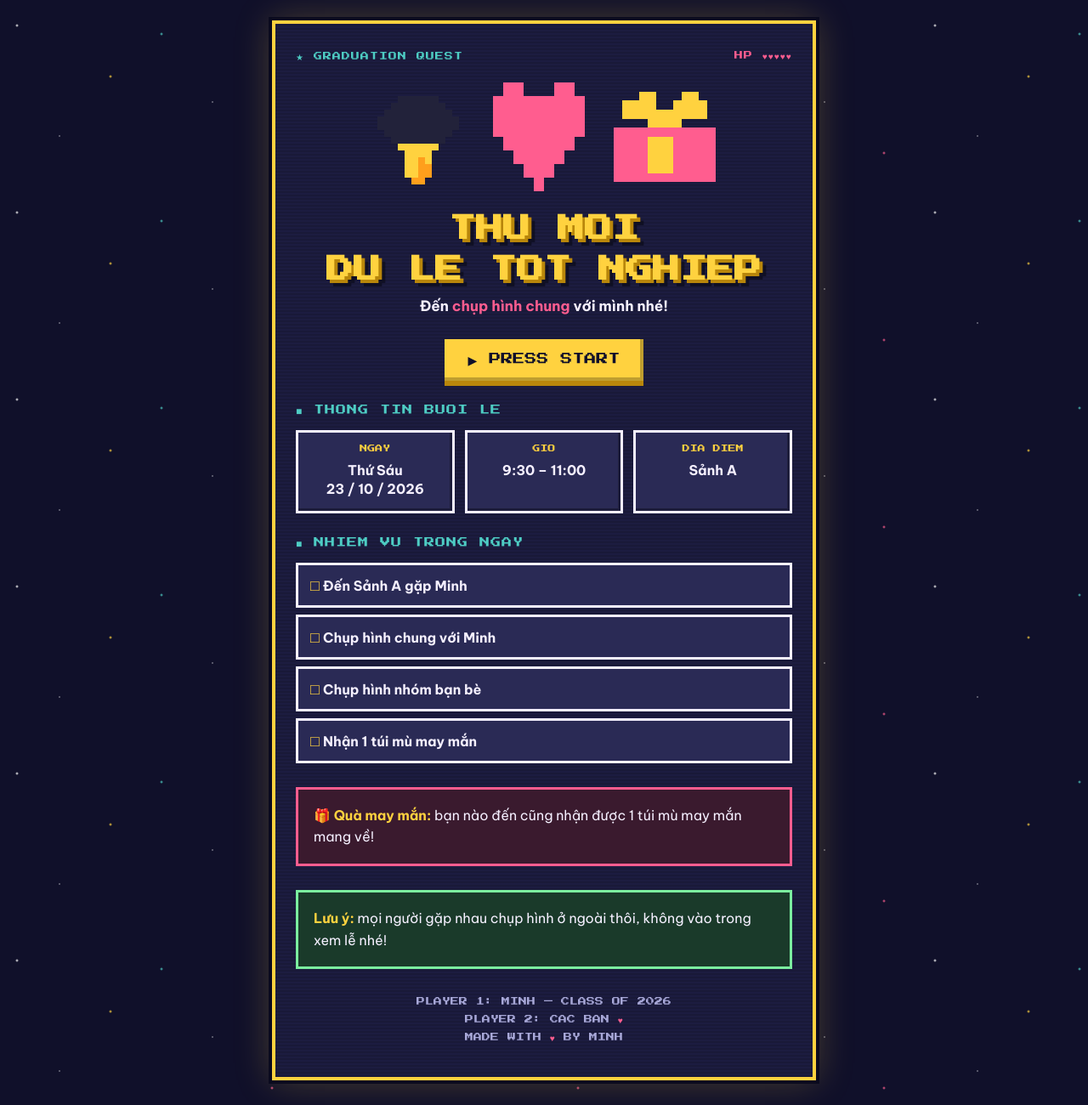
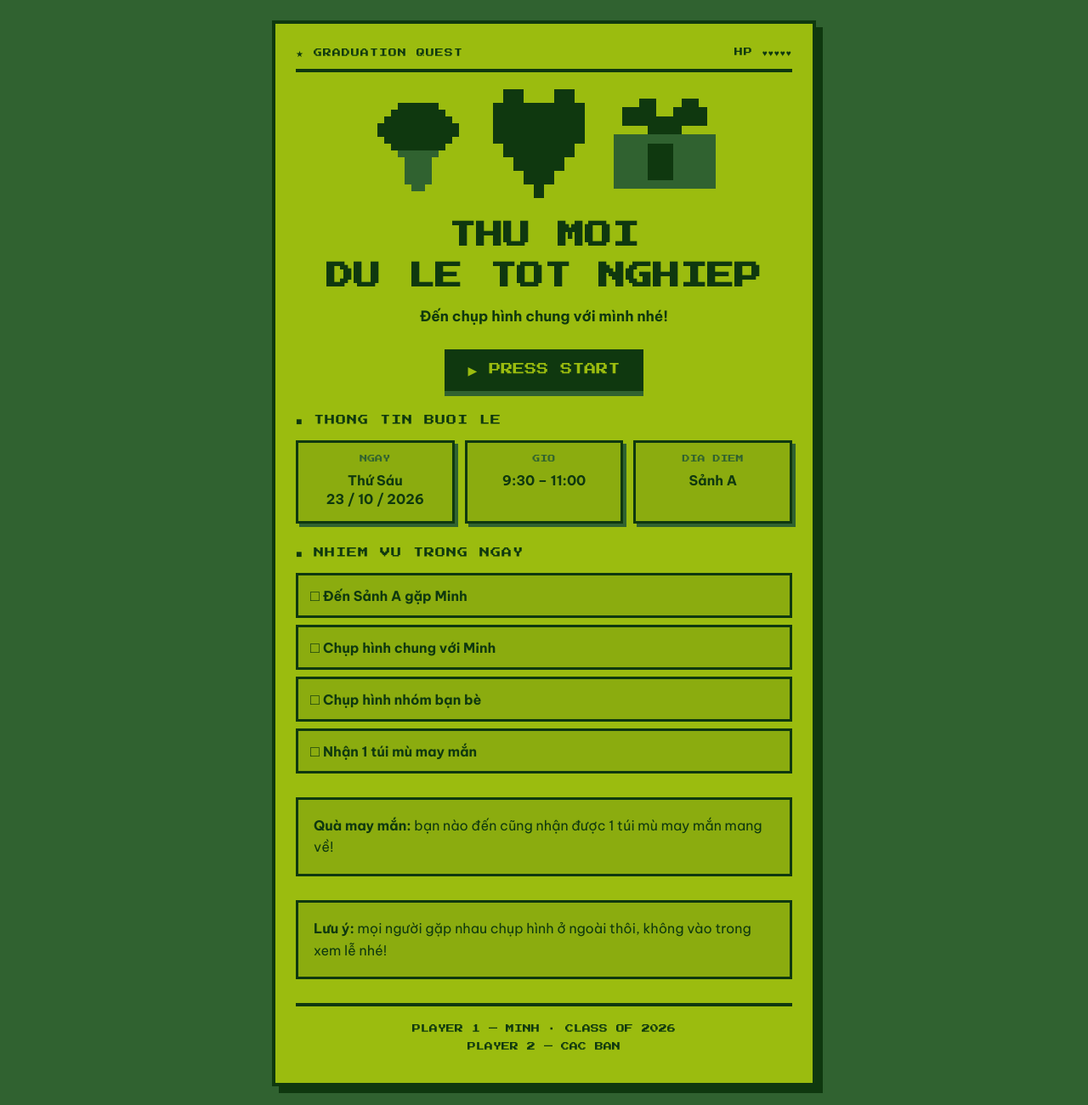
Before and after one commit to aMinh24/aMinh24.github.io, a plain HTML site: page index.html in a window 1280 px wide. Shown: the whole page at 85% size. Drawn offline with Linux system fonts and the light colour scheme.

Commit message:
Lam lai thu moi kieu Game Boy: 4 sac xanh, mau phang, bo gradient/glow/emoji

```diff
--- a/index.html
+++ b/index.html
@@ -9,132 +9,116 @@
 <style>
   * { margin: 0; padding: 0; box-sizing: border-box; }
   body {
-    background: #10102a;
-    background-image:
-      radial-gradient(2px 2px at 20px 30px, #fff, transparent),
-      radial-gradient(2px 2px at 130px 90px, #ffd23f, transparent),
-      radial-gradient(1px 1px at 70px 160px, #fff, transparent),
-      radial-gradient(2px 2px at 190px 40px, #4ecdc4, transparent),
-      radial-gradient(1px 1px at 250px 120px, #fff, transparent),
-      radial-gradient(2px 2px at 320px 180px, #ff5d8f, transparent);
-    background-size: 360px 220px;
+    background: #306230;
     font-family: 'Be Vietnam Pro', system-ui, sans-serif;
-    color: #f5f0ff;
+    color: #0f380f;
     padding: 24px 12px 48px;
   }
   .screen {
     max-width: 640px;
     margin: 0 auto;
-    background: #1c1c40;
-    border: 4px solid #ffd23f;
-    box-shadow: 0 0 0 4px #0a0a1e, 0 0 40px rgba(255, 210, 63, .25);
-    position: relative;
-    overflow: hidden;
+    background: #9bbc0f;
+    border: 4px solid #0f380f;
+    box-shadow: 8px 8px 0 #0f380f;
   }
-  .screen::after {
-    content: "";
-    position: absolute; inset: 0;
-    background: repeating-linear-gradient(0deg, rgba(0,0,0,.12) 0 2px, transparent 2px 4px);
-    pointer-events: none;
-  }
-  .inner { padding: 32px 24px 36px; position: relative; z-index: 1; }
+  .inner { padding: 28px 24px 32px; }
   .topbar {
     display: flex; justify-content: space-between; align-items: center;
     font-family: 'Press Start 2P', monospace;
-    font-size: 10px; color: #4ecdc4; letter-spacing: 1px;
-    margin-bottom: 24px;
+    font-size: 10px; color: #0f380f; letter-spacing: 1px;
+    margin-bottom: 20px;
+    padding-bottom: 12px;
+    border-bottom: 4px solid #0f380f;
   }
-  .topbar .hp { color: #ff5d8f; }
-  .art { display: flex; justify-content: center; gap: 24px; margin: 8px 0 20px; }
+  .art { display: flex; justify-content: center; gap: 24px; margin: 4px 0 20px; }
   .art canvas { image-rendering: pixelated; }
   h1 {
     font-family: 'Press Start 2P', monospace;
     font-size: clamp(20px, 6vw, 32px);
     line-height: 1.5;
     text-align: center;
-    color: #ffd23f;
-    text-shadow: 4px 4px 0 #b8860b, 8px 8px 0 rgba(0,0,0,.4);
-    margin-bottom: 8px;
+    color: #0f380f;
+    margin-bottom: 12px;
   }
   .subtitle {
     text-align: center;
     font-size: 17px; font-weight: 700;
     margin-bottom: 28px;
   }
-  .subtitle span { color: #ff5d8f; }
   #startBtn {
     display: block; margin: 0 auto 28px;
     font-family: 'Press Start 2P', monospace;
-    font-size: 14px; color: #10102a;
-    background: #ffd23f;
+    font-size: 14px; color: #9bbc0f;
+    background: #0f380f;
     border: 0; padding: 16px 28px;
-    box-shadow: inset -4px -4px 0 rgba(0,0,0,.25), 0 6px 0 #b8860b;
+    box-shadow: 0 6px 0 #306230;
     cursor: pointer;
   }
-  #startBtn:active { transform: translateY(4px); box-shadow: inset -4px -4px 0 rgba(0,0,0,.25), 0 2px 0 #b8860b; }
-  #startBtn:disabled { background: #7bed9f; box-shadow: inset -4px -4px 0 rgba(0,0,0,.25), 0 6px 0 #2e8b57; cursor: default; }
+  #startBtn:active { transform: translateY(4px); box-shadow: 0 2px 0 #306230; }
+  #startBtn:disabled { background: #306230; box-shadow: 0 6px 0 #0f380f; cursor: default; }
   .dialogue {
     display: none;
-    background: #10102a;
-    border: 4px solid #f5f0ff;
+    background: #9bbc0f;
+    border: 4px solid #0f380f;
+    outline: 2px solid #0f380f;
+    outline-offset: -10px;
     padding: 18px;
     font-size: 17px; line-height: 1.6;
     min-height: 120px;
     margin-bottom: 28px;
   }
   .dialogue.show { display: block; }
-  .dialogue .name { color: #4ecdc4; font-weight: 900; margin-bottom: 6px; }
-  .cursor { display: inline-block; width: 10px; animation: blink 1s steps(1) infinite; color: #ffd23f; }
+  .dialogue .name { color: #306230; font-weight: 900; margin-bottom: 6px; }
+  .cursor { display: inline-block; width: 10px; animation: blink 1s steps(1) infinite; color: #0f380f; }
   @keyframes blink { 50% { opacity: 0; } }
   .section-title {
     font-family: 'Press Start 2P', monospace;
-    font-size: 12px; color: #4ecdc4;
+    font-size: 12px; color: #0f380f;
     margin: 0 0 14px; letter-spacing: 1px;
   }
   .info-grid { display: grid; grid-template-columns: 1fr 1fr 1fr; gap: 12px; margin-bottom: 28px; }
   @media (max-width: 560px) { .info-grid { grid-template-columns: 1fr; } }
   .panel {
-    background: #2a2a55;
-    border: 3px solid #f5f0ff;
-    box-shadow: inset -3px -3px 0 rgba(0,0,0,.3);
+    background: #8bac0f;
+    border: 3px solid #0f380f;
+    box-shadow: 4px 4px 0 #306230;
     padding: 14px 12px;
     text-align: center;
   }
-  .panel .label { font-family: 'Press Start 2P', monospace; font-size: 9px; color: #ffd23f; margin-bottom: 10px; }
+  .panel .label { font-family: 'Press Start 2P', monospace; font-size: 9px; color: #306230; margin-bottom: 10px; }
   .panel .value { font-size: 16px; font-weight: 700; line-height: 1.4; }
   .quest { margin-bottom: 28px; }
   .quest ul { list-style: none; }
   .quest li {
-    background: #2a2a55;
-    border: 3px solid #f5f0ff;
+    background: #8bac0f;
+    border: 3px solid #0f380f;
     padding: 12px 14px;
     margin-bottom: 8px;
     font-size: 16px; font-weight: 700;
   }
-  .quest li::before { content: "□ "; color: #ffd23f; font-size: 18px; }
+  .quest li::before { content: "□ "; color: #0f380f; font-size: 18px; }
   .note {
-    background: #1a3a2a;
-    border: 3px solid #7bed9f;
+    background: #8bac0f;
+    border: 3px solid #0f380f;
     padding: 18px;
     margin-bottom: 28px;
     font-size: 16px; line-height: 1.6;
   }
-  .note b { color: #ffd23f; }
   .gift {
-    background: #3a1a2e;
-    border: 3px solid #ff5d8f;
+    background: #8bac0f;
+    border: 3px solid #0f380f;
     padding: 18px;
     margin-bottom: 28px;
     font-size: 16px; line-height: 1.6;
   }
-  .gift b { color: #ffd23f; }
   footer {
     text-align: center;
     font-family: 'Press Start 2P', monospace;
     font-size: 10px; line-height: 2.1;
-    color: #a8a8d8;
+    color: #0f380f;
+    border-top: 4px solid #0f380f;
+    padding-top: 16px;
   }
-  footer .heart { color: #ff5d8f; }
   .confetti {
     position: fixed; top: -12px; width: 10px; height: 10px;
     z-index: 9999; pointer-events: none;
@@ -150,7 +134,7 @@
   <div class="inner">
     <div class="topbar">
       <span>★ GRADUATION QUEST</span>
-      <span class="hp">HP ♥♥♥♥♥</span>
+      <span>HP ♥♥♥♥♥</span>
     </div>
 
     <div class="art">
@@ -160,7 +144,7 @@
     </div>
 
     <h1>THU MOI<br>DU LE TOT NGHIEP</h1>
-    <p class="subtitle">Đến <span>chụp hình chung</span> với mình nhé!</p>
+    <p class="subtitle">Đến chụp hình chung với mình nhé!</p>
 
     <button id="startBtn" onclick="startGame()">▶ PRESS START</button>
 
@@ -196,7 +180,7 @@
     </div>
 
     <div class="gift">
-      🎁 <b>Quà may mắn:</b> bạn nào đến cũng nhận được 1 túi mù may mắn mang về!
+      <b>Quà may mắn:</b> bạn nào đến cũng nhận được 1 túi mù may mắn mang về!
     </div>
 
     <div class="note">
@@ -204,9 +188,8 @@
     </div>
 
     <footer>
-      PLAYER 1: MINH — CLASS OF 2026<br>
-      PLAYER 2: CAC BAN <span class="heart">♥</span><br>
-      MADE WITH <span class="heart">♥</span> BY MINH
+      PLAYER 1 — MINH · CLASS OF 2026<br>
+      PLAYER 2 — CAC BAN
     </footer>
   </div>
 </div>
@@ -226,7 +209,7 @@
     });
   }
 
-  // Graduation cap
+  // Graduation cap (Game Boy palette)
   drawPixels('cap', [
     "................",
     "................",
@@ -239,14 +222,14 @@
     "....KKKKKKKK....",
     ".....TTTTTT.....",
     "......TTTT......",
-    "......TTYT......",
-    "......TTYY......",
-    "......TTYY......",
-    ".......YY.......",
+    "......TTTT......",
+    "......TTTT......",
+    "......TTTT......",
+    ".......TT.......",
     "................",
-  ], { K: '#22223a', T: '#ffd23f', Y: '#ff9f1c' }, 8);
+  ], { K: '#0f380f', T: '#306230' }, 8);
 
-  // Heart
+  // Heart (Game Boy palette)
   drawPixels('heart', [
     ".XX...XX.",
     "XXXXXXXXX",
@@ -256,9 +239,9 @@
     "..XXXXX..",
     "...XXX...",
     "....X....",
-  ], { X: '#ff5d8f' }, 12);
+  ], { X: '#0f380f' }, 12);
 
-  // Gift box (lucky gift)
+  // Gift box (Game Boy palette)
   drawPixels('gift', [
     "..............",
     "....GG...GG...",
@@ -272,7 +255,7 @@
     ".BBBBGGGBBBBB.",
     ".BBBBBBBBBBBB.",
     "..............",
-  ], { G: '#ffd23f', B: '#ff5d8f' }, 10);
+  ], { G: '#0f380f', B: '#306230' }, 10);
 
   const message = "Ê mọi người! Thứ Sáu 23/10 này mình tốt nghiệp rồi. 9:30 – 11:00 mình ở Sảnh A, rảnh thì ghé chụp hình chung với mình cho vui nhé! Bạn nào đến cũng có 1 túi mù may mắn mang về nữa đó!";
 
@@ -288,7 +271,7 @@
       i++;
       if (i >= message.length) clearInterval(typer);
     }, 28);
-    const colors = ['#ffd23f', '#ff5d8f', '#4ecdc4', '#7bed9f', '#ff9f1c'];
+    const colors = ['#0f380f', '#306230', '#8bac0f'];
     for (let n = 0; n < 70; n++) {
       const d = document.createElement('div');
       d.className = 'confetti';
```
